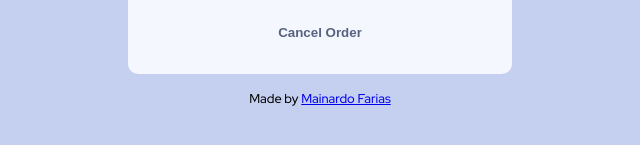
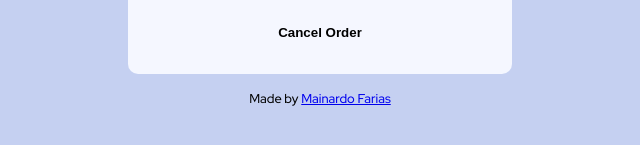
Before and after one commit to mainardoFarias/Order-summary-component, a plain HTML site: page index.html in a window 1280 px wide. In both pictures the pointer is over the input "Cancel Order". Shown: the part 591-736 px from the top of the page, 320-960 px from the left. Drawn offline with Linux system fonts and the light colour scheme.

Commit message:
css adjustments

```diff
--- a/style.css
+++ b/style.css
@@ -176,7 +176,7 @@ body {
 
 #cancel-btn:hover {
     cursor: pointer;
-    color: #576280;
+    color: #000000;
 }
 
 footer {
```
